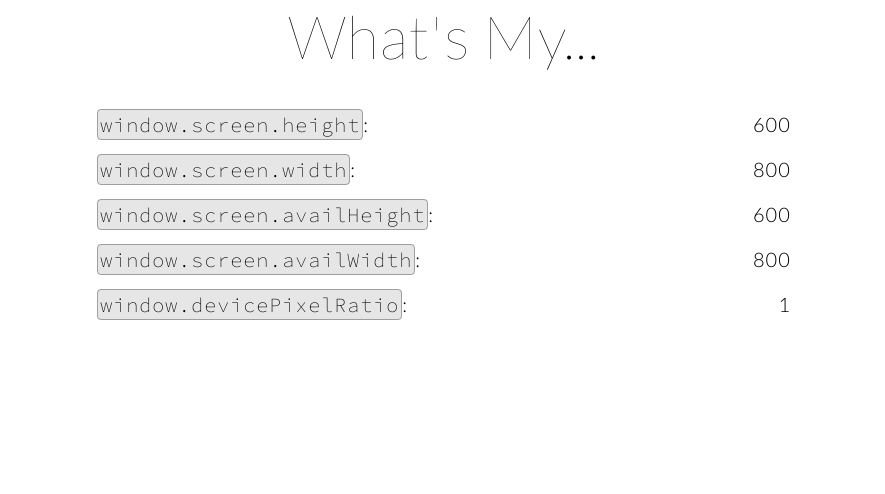
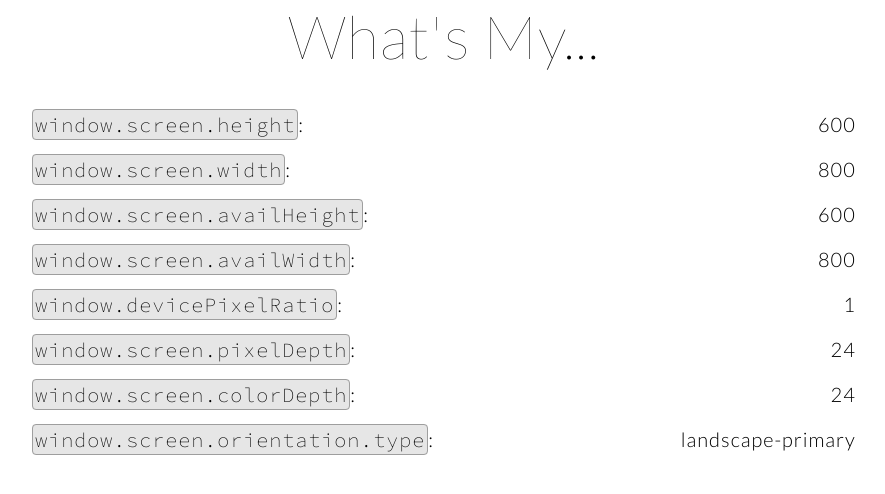
Before and after one commit to KeithBillings/whats-my, a Next.js app: page / in a window 1280 px wide. Shown: the top 494 px of the page, without its empty margins (196-1081 px from the left). Built offline with nearby package versions, Linux system fonts and the light colour scheme.

Commit message:
add more values

```diff
--- a/components/WindowSizes.js
+++ b/components/WindowSizes.js
@@ -1,4 +1,5 @@
 import { useState, useEffect } from "react";
+import WindowSizesRow from "./WindowSizesRow";
 
 export default function WindowSizes() {
 	const [windowHeight, setWindowHeight] = useState("Loading...");
@@ -6,6 +7,9 @@ export default function WindowSizes() {
 	const [windowAvailHeight, setWindowAvailHeight] = useState("Loading...");
 	const [windowAvailWidth, setWindowAvailWidth] = useState("Loading...");
 	const [windowDevicePixelRatio, setWindowDevicePixelRatio] = useState("Loading...");
+	const [windowDevicePixelDepth, setWindowDevicePixelDepth] = useState("Loading...");
+	const [windowColorDepth, setWindowColorDepth] = useState("Loading...");
+	const [windowScreenOrientation, setWindowScreenOrientation] = useState("Loading...");
 
 	function setScreenSizes() {
 		setWindowHeight(window.screen.height);
@@ -13,6 +17,9 @@ export default function WindowSizes() {
 		setWindowAvailHeight(window.screen.availHeight);
 		setWindowAvailWidth(window.screen.availWidth);
 		setWindowDevicePixelRatio(window.devicePixelRatio);
+		setWindowDevicePixelDepth(window.screen.pixelDepth);
+		setWindowColorDepth(window.screen.colorDepth);
+		setWindowScreenOrientation(window.screen.orientation.type);
 	}
 
 	useEffect(() => {
@@ -25,36 +32,14 @@ export default function WindowSizes() {
 
 	return (
 		<div className="window-sizes">
-			<div className="window-sizes__row">
-				<p className="align-left">
-					<code>window.screen.height</code>:
-				</p>
-				<p className="align-right">{windowHeight}</p>
-			</div>
-			<div className="window-sizes__row">
-				<p className="align-left">
-					<code>window.screen.width</code>:
-				</p>
-				<p className="align-right">{windowWidth}</p>
-			</div>
-			<div className="window-sizes__row">
-				<p className="align-left">
-					<code>window.screen.availHeight</code>:
-				</p>
-				<p className="align-right">{windowAvailHeight}</p>
-			</div>
-			<div className="window-sizes__row">
-				<p className="align-left">
-					<code>window.screen.availWidth</code>:
-				</p>
-				<p className="align-right">{windowAvailWidth}</p>
-			</div>
-			<div className="window-sizes__row">
-				<p className="align-left">
-					<code>window.devicePixelRatio</code>:
-				</p>
-				<p className="align-right">{windowDevicePixelRatio}</p>
-			</div>
+			<WindowSizesRow name={"window.screen.height"} value={windowHeight} />
+			<WindowSizesRow name={"window.screen.width"} value={windowWidth} />
+			<WindowSizesRow name={"window.screen.availHeight"} value={windowAvailHeight} />
+			<WindowSizesRow name={"window.screen.availWidth"} value={windowAvailWidth} />
+			<WindowSizesRow name={"window.devicePixelRatio"} value={windowDevicePixelRatio} />
+			<WindowSizesRow name={"window.screen.pixelDepth"} value={windowDevicePixelDepth} />
+			<WindowSizesRow name={"window.screen.colorDepth"} value={windowColorDepth} />
+			<WindowSizesRow name={"window.screen.orientation.type"} value={windowScreenOrientation} />
 		</div>
 	);
 }
--- /dev/null
+++ b/components/WindowSizesRow.js
@@ -0,0 +1,10 @@
+export default function WindowSizesRow({ name, value }) {
+	return (
+		<div className="window-sizes__row">
+			<p className="align-left">
+				<code>{name}</code>:
+			</p>
+			<p className="align-right">{value}</p>
+		</div>
+	);
+}
```
